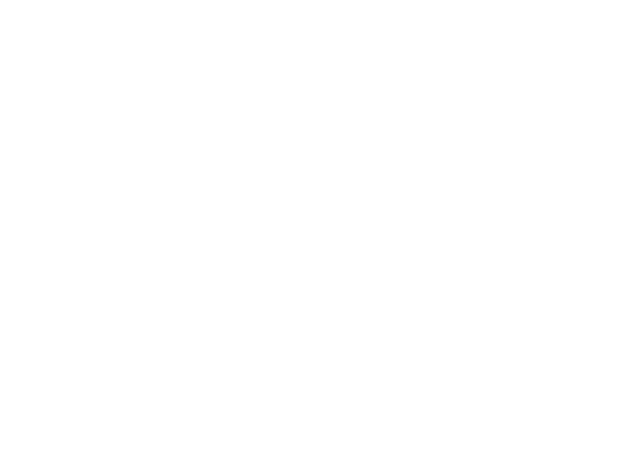
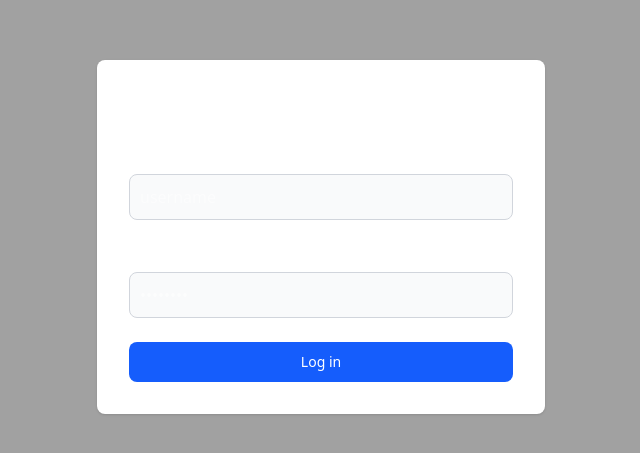
Before and after one commit to Pradyumn-Chaudhary/Coupon-System, a React (Vite) app: page /login in a window 1280 px wide. Shown: the part 163-616 px from the top of the page, without its empty margins (319-959 px from the left). Built offline with nearby package versions, Linux system fonts and the light colour scheme.

Commit message:
Admin Login

```diff
--- a/src/pages/AdminLogin.jsx
+++ b/src/pages/AdminLogin.jsx
@@ -1,11 +1,90 @@
-import React from 'react'
+import React, { useState, useEffect } from 'react';
+import { ToastContainer, toast } from "react-toastify";
+import axios from "axios";
+import { useNavigate } from "react-router-dom";
 
 const AdminLogin = () => {
+  const navigate = useNavigate();
+  const [username, setusername] = useState("");
+  const [password, setpassword] = useState("");
+  const [isLogged, setisLogged] = useState(false);
+
+  const handleSubmit = async () => {
+    try {
+      const response = await axios.post("http://localhost:5000/api/admin/login", { username, password });
+      toast.success(`${response.data.message}`);
+      localStorage.setItem("isLogged", "true");
+      setisLogged(true);
+    } catch (error) {
+      toast.error(error.response?.data?.message || "Error logging in.");
+    }
+    setusername("");
+    setpassword("");
+  };
+
+  useEffect(() => {
+    const loggedIn = localStorage.getItem("isLogged") === "true";  // Convert to Boolean
+    setisLogged(loggedIn);
+  }, []);
+
+  useEffect(() => {
+    if (isLogged) {
+      navigate("/dashboard");
+    }
+}, [isLogged, navigate])
+
+
   return (
-    <div>
-      AdminLogin
+    <div className="bg-neutral-400 h-screen w-screen flex justify-center items-center">
+       <ToastContainer />
+      <div className="w-full bg-white rounded-lg shadow dark:border md:mt-0 sm:max-w-md xl:p-0 dark:bg-gray-800 dark:border-gray-700">
+        <div className="p-6 space-y-4 md:space-y-6 sm:p-8">
+          <h1 className="text-xl font-bold leading-tight tracking-tight text-gray-900 md:text-2xl dark:text-white">
+            Log in to your account
+          </h1>
+          <form className="space-y-4 md:space-y-6" action="#">
+            <div>
+              <label htmlFor="username" className="block mb-2 text-sm font-medium text-gray-900 dark:text-white">
+                Your username
+              </label>
+              <input
+                type="text"
+                name="username"
+                id="username"
+                value={username}
+                onChange={e => setusername(e.target.value)}
+                className="bg-gray-50 border border-gray-300 text-gray-900 rounded-lg focus:ring-blue-600 focus:border-blue-600 block w-full p-2.5 dark:bg-gray-700 dark:border-gray-600 dark:placeholder-gray-400 dark:text-white dark:focus:ring-blue-500 dark:focus:border-blue-500"
+                placeholder="username"
+                required
+              />
+            </div>
+            <div>
+              <label htmlFor="password" className="block mb-2 text-sm font-medium text-gray-900 dark:text-white">
+                Password
+              </label>
+              <input
+                type="password"
+                name="password"
+                id="password"
+                placeholder="••••••••"
+                value={password}
+                onChange={e => setpassword(e.target.value)}
+                className="bg-gray-50 border border-gray-300 text-gray-900 rounded-lg focus:ring-blue-600 focus:border-blue-600 block w-full p-2.5 dark:bg-gray-700 dark:border-gray-600 dark:placeholder-gray-400 dark:text-white dark:focus:ring-blue-500 dark:focus:border-blue-500"
+                required
+              />
+            </div>
+            <button
+              type="button"
+              onClick={handleSubmit}
+              className="w-full text-white bg-blue-600 hover:bg-blue-700 focus:ring-4 focus:outline-none focus:ring-blue-300 font-medium rounded-lg text-sm px-5 py-2.5 text-center dark:bg-blue-600 dark:hover:bg-blue-700 dark:focus:ring-blue-800 cursor-pointer"
+            >
+              Log in
+            </button>
+          </form>
+        </div>
+      </div>
     </div>
-  )
-}
+  );
+};
 
-export default AdminLogin
+export default AdminLogin;
```
Also changed, not shown: 1 other file (tests, documents, lock files or other folders).
